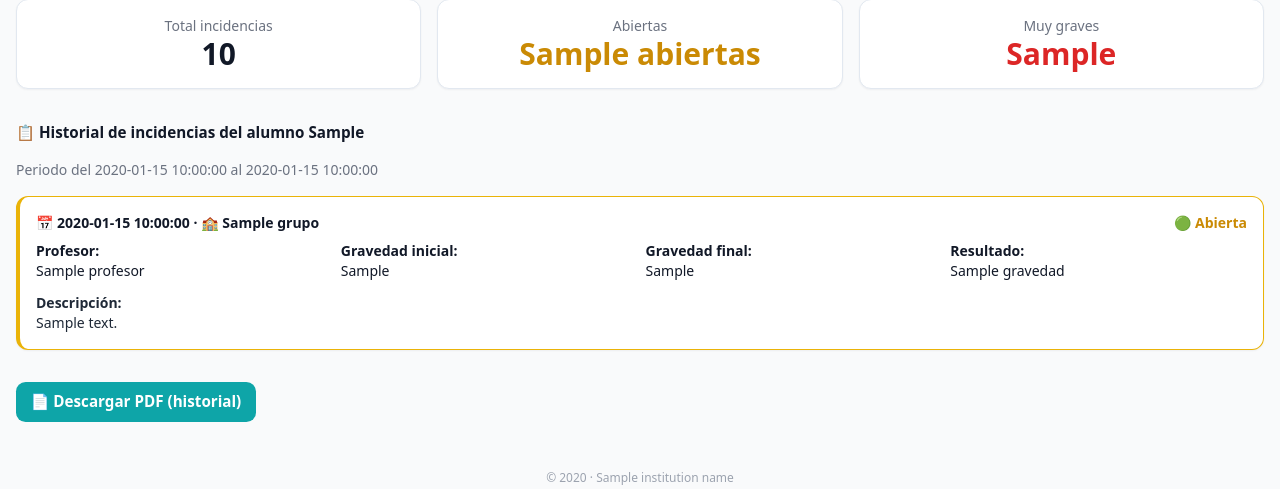
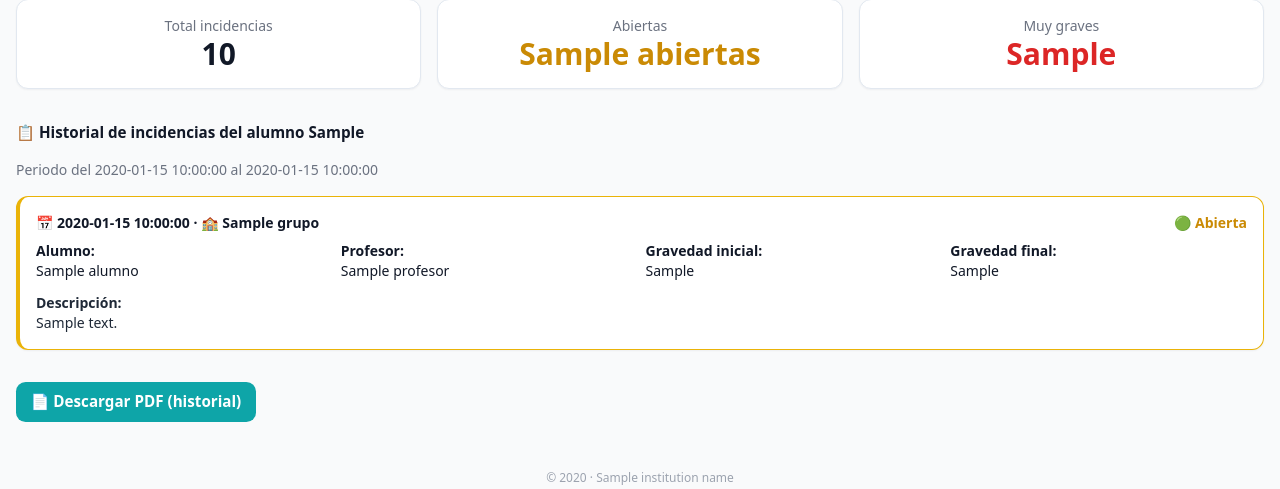
Before and after one commit to pablo-1974/AGB-incidencias, a FastAPI app: template templates/student_analysis.html in a window 1280 px wide. Shown: the part 242-731 px from the top of the page. Run offline with FastAPI, Linux system fonts and the light colour scheme; the template is opened without the code that fills it: most values are stand-ins (such as "Sample title", 1, 10 or a date in 2020); grey boxes marked "Sample" are stand-in pictures; some libraries are stand-ins or nearby versions.

Commit message:
Update student_analysis.html

```diff
--- a/templates/student_analysis.html
+++ b/templates/student_analysis.html
@@ -132,6 +132,11 @@
     <div class="grid grid-cols-1 sm:grid-cols-2 md:grid-cols-4 gap-2 text-sm mb-3">
 
       <div>
+        <strong>Alumno:</strong><br>
+        {{ r.alumno }}
+      </div>
+
+      <div>
         <strong>Profesor:</strong><br>
         {{ r.profesor }}
       </div>
@@ -144,11 +149,6 @@
       <div>
         <strong>Gravedad final:</strong><br>
         {{ r.grav_fin or "—" }}
-      </div>
-
-      <div>
-        <strong>Resultado:</strong><br>
-        {{ r.gravedad }}
       </div>
 
     </div>
```
